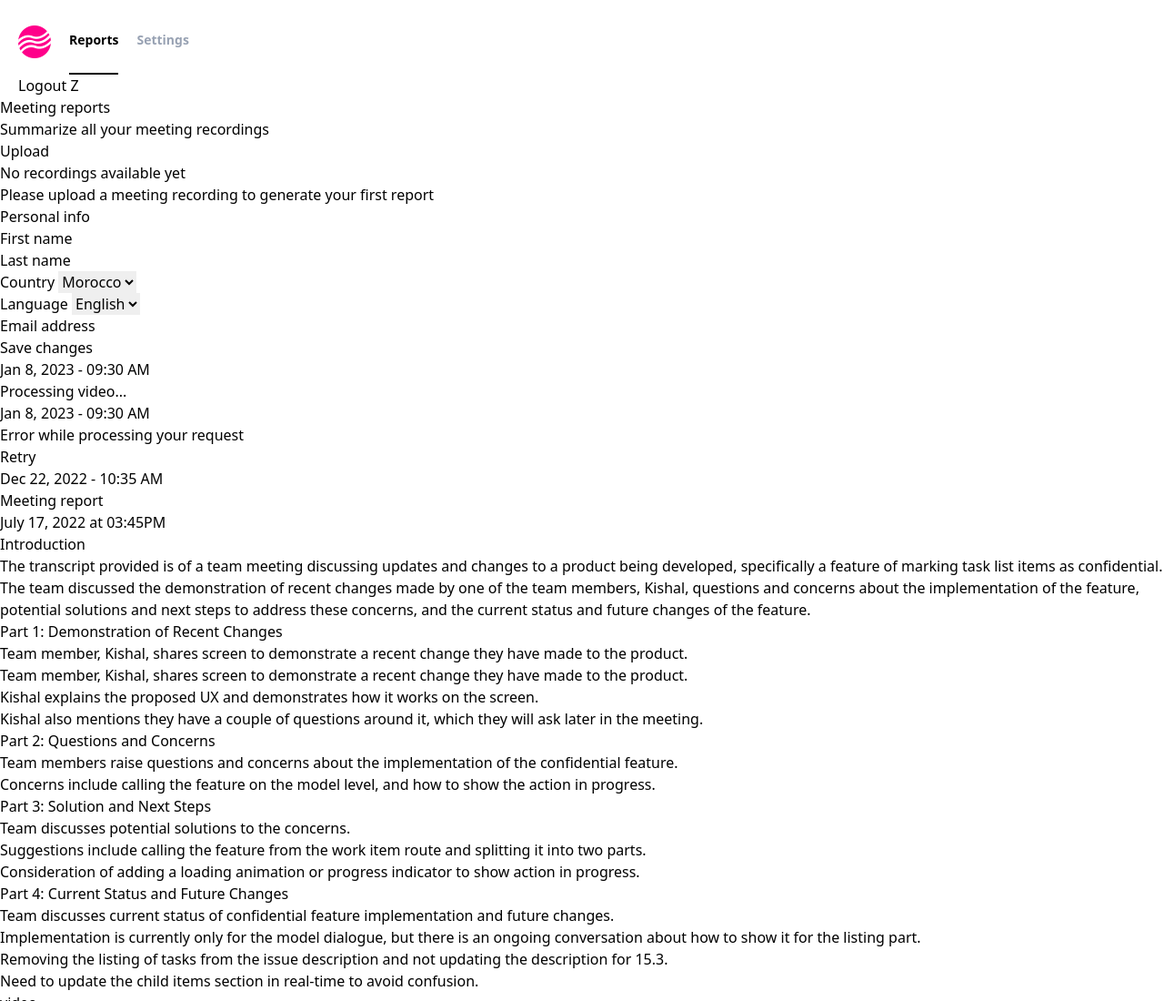
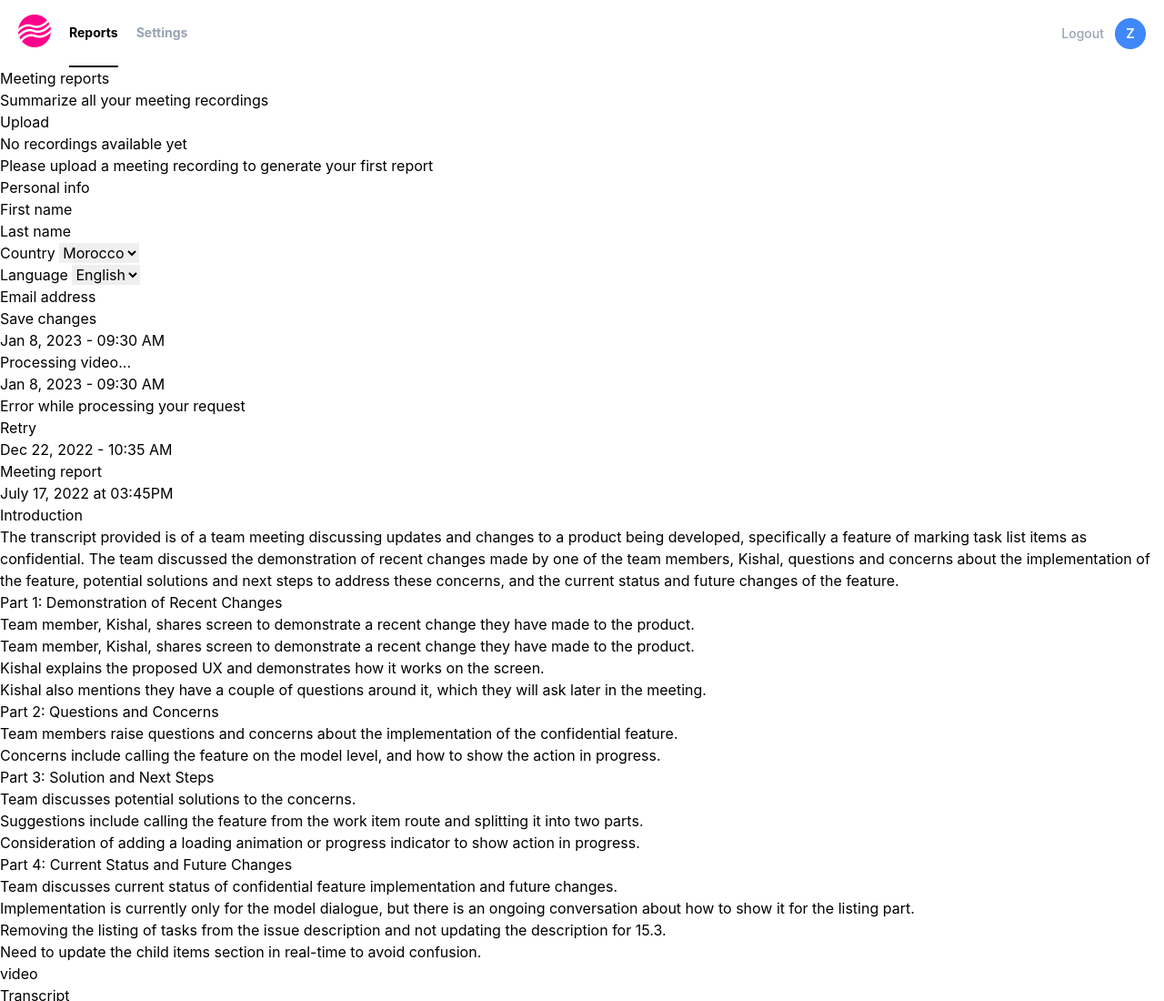
Before and after one commit to rejoan121615/Dashboard---Figma-to-Tailwind, a website: page Homepage.html in a window 1280 px wide. Shown: the top 1100 px of the page at 91% size. Drawn offline with Linux system fonts and the light colour scheme.

Commit message:
header complete

```diff
--- a/Homepage.html
+++ b/Homepage.html
@@ -10,10 +10,10 @@
     <body>
         <!-- Top Menuber -->
         <header>
-            <div class="container p-5 pb-0">
+            <div class="p-5 pt-3 pb-0 flex justify-between">
                 <div class="flex items-start gap-x-5">
                     <!-- brand logo  -->
-                    <div class="w-9 h-9 mt-2 ">
+                    <div class="w-9 h-9 mt-1 ">
                         <img
                             class="w-full h-full"
                             src="./images/logo.png"
@@ -37,9 +37,13 @@
                         </li>
                     </ul>
                 </div>
-                <div>
-                    <button>Logout</button>
-                    <button>Z</button>
+                <!-- user area  -->
+                <div class=" flex items-center gap-x-3 -mt-3 ">
+                    <a class=" text-14px leading-48px font-[500] capitalize text-98A2B3   " href="#">logout</a>
+                    <!-- profile  -->
+                    <div class=" w-[34px] h-[34px] rounded-full ">
+                      <img src="./images/profile-img.png" alt="Profile Images">
+                    </div>
                 </div>
             </div>
         </header>
--- a/src/css/input.css
+++ b/src/css/input.css
@@ -5,3 +5,14 @@
 /* google fonts  */
 
 @import url("https://fonts.googleapis.com/css2?family=Inter:wght@300;400;500;700;800;900&display=swap");
+
+/* font style for all html  */
+@layer base {
+  * {
+    @apply font-inter;
+  }
+
+  a {
+    @apply text-14px font-[500] leading-[48px];
+  }
+}
--- a/tailwind.config.js
+++ b/tailwind.config.js
@@ -12,7 +12,13 @@ module.exports = {
                 "6px": "6px",
             },
             fontFamily: {
-                "inter" : "'Inter', sans-serif"
+                inter: "'Inter', sans-serif",
+            },
+            fontSize: {
+                "14px": "14px",
+            },
+            lineHeight: {
+                '48px': "48px"
             }
         },
     },
```
Also changed, not shown: dist/style.css.
